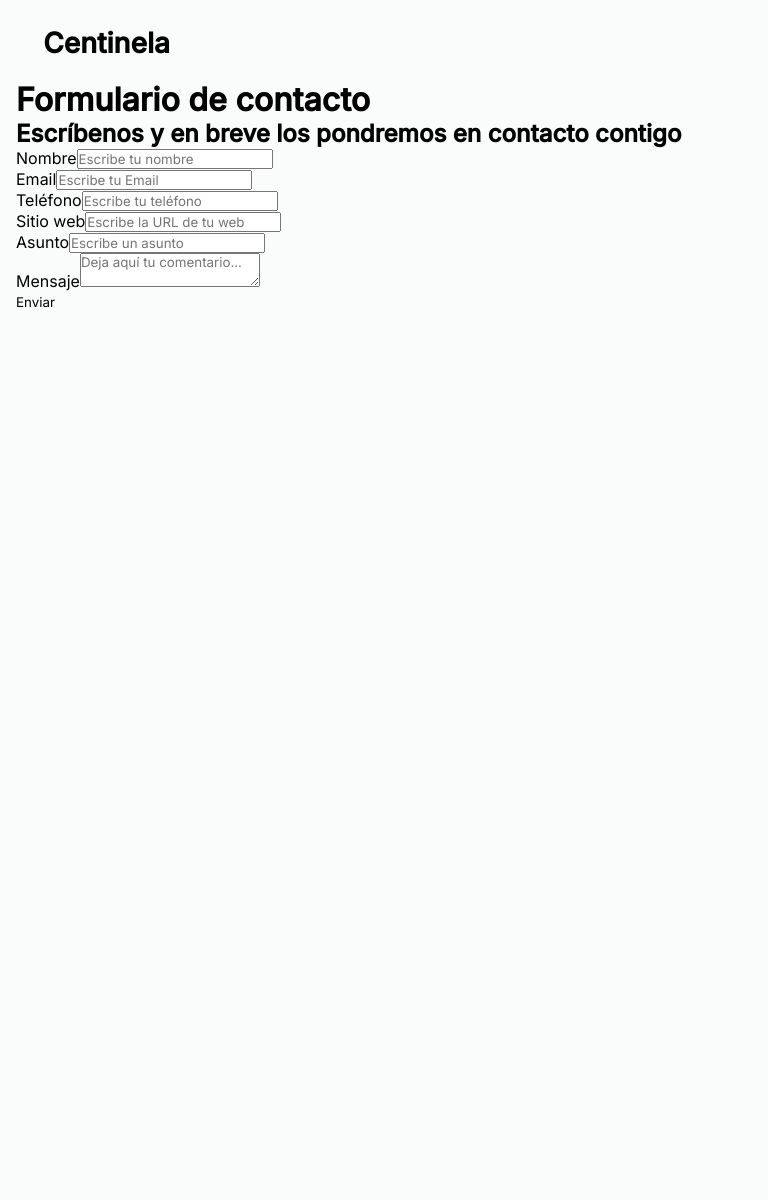
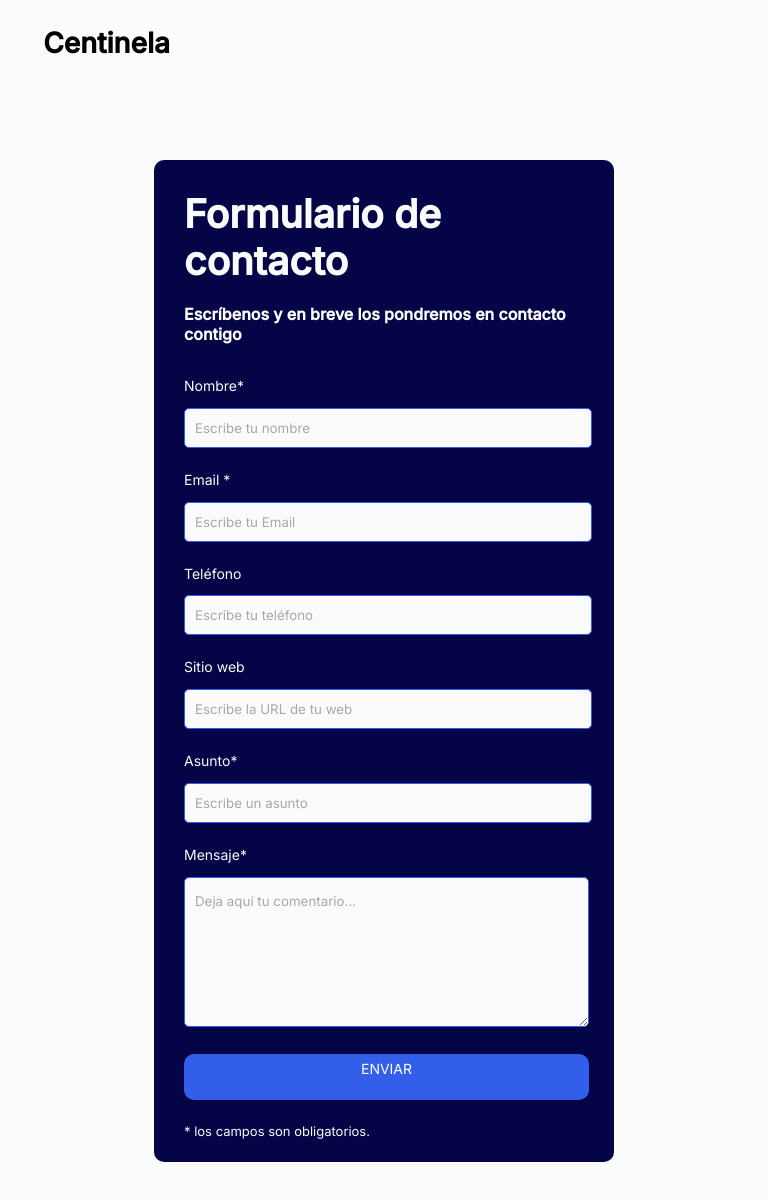
Before and after one commit to tonx117/Repo_reactproyecto, a React (Vite) app in the folder frontend/: page /contact in a window 768 px wide. Shown: the top 1200 px of the page. Before the commit the page ends 800 px from the top, so only its background shows below. Built offline with nearby package versions, Linux system fonts and the light colour scheme; no server answers.

Commit message:
Se hicieron cambios de la estilización de las páginas

```diff
--- a/frontend/src/main.jsx
+++ b/frontend/src/main.jsx
@@ -15,7 +15,6 @@ import Metalurgia from "./page/metalurgia.jsx";
 import Electricidad from "./page/electricidad.jsx";
 import Generales from "./page/generales.jsx";
 import Carpinteria from "./page/carpinteria.jsx";
-import Perfilform from "./page/Perfil.jsx"
 
 ReactDOM.createRoot(document.getElementById("root")).render(
   <React.StrictMode>
@@ -34,7 +33,6 @@ ReactDOM.createRoot(document.getElementById("root")).render(
         <Route path="/contact" element={<Contacto />} />
         <Route path="/checklist" element={<Checklist />} />
         <Route path="/carpinteria" element={<Carpinteria />} />
-        <Route path="/perfil" element={<Perfilform />} />
       </Routes>
     </Router>
   </React.StrictMode>
--- a/frontend/src/page/Contacto.jsx
+++ b/frontend/src/page/Contacto.jsx
@@ -41,87 +41,105 @@ const Contacto = () => {
   return (
     <div>
       <Navbar />
-      <form onSubmit={handleSubmit}>
-        <h1>Formulario de contacto</h1>
-        <h3>Escríbenos y en breve los pondremos en contacto contigo</h3>
+      <form action="/enviar-correo" method="post">
+    <div class="contact_form">
+      <div class="formulario_contact">
+        <h1 class="h1_contact">Formulario de contacto</h1>
+        <h3 class="h3_contact">Escríbenos y en breve los pondremos en contacto contigo</h3>
 
-        <div>
-          <label>
-            Nombre
+        <form action="submeter-formulario" method="post">
+          <p class="p_contact">
+            <label for="nombre" class="colocar_nombre"
+              >Nombre
+              <span class="obligatorio">*</span>
+            </label>
             <input
+              class="input_form"
               type="text"
-              required
+              name="Nombre"
+              id="nombre"
+              required="obligatorio"
               placeholder="Escribe tu nombre"
-              value={nombre}
-              onChange={(e) => setNombre(e.target.value)}
             />
-          </label>
+          </p>
+
+          <p class="p_contact">
+            <label for="email" class="colocar_email">
+              Email <span class="obligatorio">*</span>
+            </label>
+            <input
+              class="input_form"
+              type="email"
+              name="Email"
+              id="email"
+              required="obligatorio"
+              placeholder="Escribe tu Email"
+            />
+          </p>
+
+
+          <p class="p_contact">
+            <label for="telefone" class="colocar_telefono">Teléfono </label>
+            <input
+              class="input_form"
+              type="tel"
+              name="Telefono"
+              id="telefono"
+              placeholder="Escribe tu teléfono"
+            />
+          </p>
+
+          <p class="p_contact">
+            <label for="website" class="colocar_website">Sitio web </label>
+            <input
+              class="input_form"
+              type="url"
+              name="Website"
+              id="website"
+              placeholder="Escribe la URL de tu web"
+            />
+          </p>
+
+          <p class="p_contact">
+            <label for="asunto" class="colocar_asunto"
+              >Asunto
+              <span class="obligatorio">*</span>
+            </label>
+            <input
+              class="input_form"
+              type="text"
+              name="Asunto"
+              id="asunto"
+              required="obligatorio"
+              placeholder="Escribe un asunto"
+            />
+          </p>
+
+          <p class="p_contact">
+            <label for="mensaje" class="colocar_mensaje"
+              >Mensaje
+              <span class="obligatorio">*</span>
+            </label>
+            <textarea
+              name="Mensaje"
+              class="texto_mensaje"
+              id="mensaje"
+              required="obligatorio"
+              placeholder="Deja aquí tu comentario..."
+            ></textarea>
+          </p>
+
+          <button class="button_contact" type="submit" name="enviar_formulario" id="enviar">
+            <p class="p_contact">Enviar</p>
+          </button>
+        </form>
+
+          <p class="aviso">
+            <span class="obligatorio"> * </span>los campos son obligatorios.
+          </p>
         </div>
-
-        <div>
-          <label>
-            Email
-            <input
-              type="email"
-              required
-              placeholder="Escribe tu Email"
-              value={email}
-              onChange={(e) => setEmail(e.target.value)}
-            />
-          </label>
-        </div>
-
-        <div>
-          <label>
-            Teléfono
-            <input
-              type="tel"
-              placeholder="Escribe tu teléfono"
-              value={telefono}
-              onChange={(e) => setTelefono(e.target.value)}
-            />
-          </label>
-        </div>
-
-        <div>
-          <label>
-            Sitio web
-            <input
-              type="url"
-              placeholder="Escribe la URL de tu web"
-              value={website}
-              onChange={(e) => setWebsite(e.target.value)}
-            />
-          </label>
-        </div>
-
-        <div>
-          <label>
-            Asunto
-            <input
-              type="text"
-              required
-              placeholder="Escribe un asunto"
-              value={asunto}
-              onChange={(e) => setAsunto(e.target.value)}
-            />
-          </label>
-        </div>
-
-        <div>
-          <label>
-            Mensaje
-            <textarea
-              required
-              placeholder="Deja aquí tu comentario..."
-              value={mensaje}
-              onChange={(e) => setMensaje(e.target.value)}
-            ></textarea>
-          </label>
-        </div>
-
-        <button type="submit">Enviar</button>
-      </form>
+      </div>
+    </form>
     </div>
   );
 };
--- a/frontend/src/public/style.css
+++ b/frontend/src/public/style.css
@@ -356,3 +356,312 @@ p {
   font-size: 16px;
   border-radius: 100px;
 }
+
+/* Sección Formulario */
+.button-about{
+  background-color: #0464e2;
+  border: none;
+  color: white;
+  padding: 15px 32px;
+  text-align: center;
+  text-decoration: none;
+  display: inline-block;
+  font-size: 16px;
+  border-radius: 100px;
+}
+
+.button-about2{
+  background-color: #0464e2;
+  border: none;
+  color: white;
+  padding: 15px 32px;
+  text-align: center;
+  text-decoration: none;
+  display: inline-block;
+  font-size: 16px;
+  border-radius: 100px;
+  margin-left: 10px;
+}
+
+.hero-title-about {
+  margin-bottom: 35px;
+  font-size: 50px;
+  font-family: 'Josefin Sans', sans-serif;
+}
+
+.hero-left{
+  padding-top: 100px;
+  padding-left: 40px;
+}
+
+.hero-right{
+  padding-top: 20px;
+  padding-left: 20px;
+}
+
+.hero-info{
+  display: flex;
+  padding-top: 60px;
+  text-align: center;
+}
+
+.hero-info li {
+  text-align: center; /* Centra el contenido de cada elemento */
+  margin: 10px 10px 10px; /* Espaciado horizontal entre los elementos (ajusta según sea necesario) */
+}
+
+.hero-info li h4 {
+  font-family: 'Josefin Sans', sans-serif;
+  font-size: 18px;
+  margin: 10px
+}
+
+.img-about{
+  width: 80%;
+}
+
+/*FORMULARIO CONTACTOS*/
+/* Importación de fuentes de google fonts */
+@import url(https://fonts.googleapis.com/css?family=Noto+Sans);
+
+:root {
+  --primary-color: #335eea;
+  --link-color: #506690;
+  --btn-hover-color: #2b50c7;
+  --lg-heading: #161c2d;
+  --text-content: #869ab8;
+  --fixed-header-height: 4.5rem;
+}
+
+@media screen and (max-width: 768px) {
+  body {
+    height: 100%;
+    font-family: "Noto Sans", sans-serif;
+    background-color: #fafbfb;
+  }
+
+  .contact_form {
+    width: 380px;
+    height: auto;
+    margin: 80px auto;
+    border-radius: 10px;
+    padding-top: 30px;
+    padding-bottom: 20px;
+    background-color: rgb(4, 4, 71);
+    padding-left: 30px;
+    padding-right: 20px;
+  }
+
+  .input_form {
+    background-color: #fbfbfb;
+    width: 320px;
+    height: 40px;
+    border-radius: 5px;
+    border-style: solid;
+    border-width: 1px;
+    border-color: var(--primary-color);
+    margin-top: 10px;
+    padding-left: 10px;
+    margin-bottom: 20px;
+  }
+
+  .texto_mensaje {
+    background-color: #fbfbfb;
+    width: 320px;
+    height: 150px;
+    border-radius: 5px;
+    border-style: solid;
+    border-width: 1px;
+    border-color: var(--primary-color);
+    margin-top: 10px;
+    padding-left: 10px;
+    margin-bottom: 20px;
+    padding-top: 15px;
+  }
+
+  .colocar_nombre {
+    display: block;
+    float: center;
+  }
+
+  .button_contact {
+    height: 45px;
+    padding-left: 5px;
+    padding-right: 5px;
+    padding-bottom: 40px;
+    margin-bottom: 20px;
+    text-transform: uppercase;
+    background-color: var(--primary-color);
+    border-color: var(--primary-color);
+    border-style: solid;
+    border-radius: 10px;
+    width: 320px;
+    cursor: pointer;
+  }
+
+  .button_contact .p_contact {
+    padding-bottom: 10px;
+    color: #fff;
+  }
+
+  .obligatorio {
+    color: #fafbfb;
+  }
+
+  .aviso {
+    font-size: 13px;
+    color: #fafbfb;
+  }
+
+  .h1_contact {
+    font-size: 39px;
+    text-align: letf;
+    padding-bottom: 20px;
+    color: #fafbfb;
+  }
+
+  .h3_contact {
+    font-size: 16px;
+    padding-bottom: 30px;
+    color: #fafbfb;
+  }
+
+  .p_contact {
+    font-size: 14px;
+    color: #fafbfb;
+  }
+
+  ::-webkit-input-placeholder {
+    color: #a8a8a8;
+  }
+
+  ::-webkit-textarea-placeholder {
+    color: #a8a8a8;
+  }
+
+  .formulario_contact .input_form:focus {
+    outline: 0;
+    border: 1px solid #97d848;
+  }
+
+  .formulario_contact .texto_mensaje:focus {
+    outline: 0;
+    border: 1px solid #97d848;
+  }
+}
+
+@media screen and (min-width: 768px) {
+  .body_contact {
+    height: 100%;
+    font-family: "Noto Sans", sans-serif;
+    background-color: #fafbfb;
+  }
+
+  .contact_form {
+    width: 460px;
+    height: auto;
+    margin: 80px auto;
+    border-radius: 10px;
+    padding-top: 30px;
+    padding-bottom: 20px;
+    background-color: rgb(4, 4, 71);
+    padding-left: 30px;
+  }
+
+  .input_form {
+    background-color: #fbfbfb;
+    width: 408px;
+    height: 40px;
+    border-radius: 5px;
+    border-style: solid;
+    border-width: 1px;
+    border-color: var(--primary-color);
+    margin-top: 10px;
+    padding-left: 10px;
+    margin-bottom: 20px;
+  }
+
+  .texto_mensaje {
+    background-color: #fbfbfb;
+    width: 405px;
+    height: 150px;
+    border-radius: 5px;
+    border-style: solid;
+    border-width: 1px;
+    border-color: var(--primary-color);
+    margin-top: 10px;
+    padding-left: 10px;
+    margin-bottom: 20px;
+    padding-top: 15px;
+  }
+
+  .colocar_nombre {
+    display: block;
+    float: center;
+  }
+
+  .button_contact {
+    height: 45px;
+    padding-left: 5px;
+    padding-right: 5px;
+    padding-bottom: 40px;
+    margin-bottom: 20px;
+    text-transform: uppercase;
+    text-align: center;
+    background-color: var(--primary-color);
+    border-color: var(--primary-color);
+    border-style: solid;
+    border-radius: 10px;
+    width: 405px;
+    cursor: pointer;
+  }
+
+  .obligatorio {
+    color: #fafbfb;
+  }
+
+  .aviso {
+    font-size: 13px;
+    color: #fafbfb;
+  }
+
+  .h1_contact {
+    font-size: 39px;
+    text-align: letf;
+    padding-bottom: 20px;
+    color: #fafbfb;
+  }
+
+  .h3_contact {
+    font-size: 16px;
+    padding-bottom: 30px;
+    color: #fafbfb;
+  }
+
+  .p_contact {
+    font-size: 14px;
+    color: #fafbfb;
+  }
+
+  .button_contact .p_contact {
+    color: #fff;
+  }
+
+  ::-webkit-input-placeholder {
+    color: #a8a8a8;
+  }
+
+  ::-webkit-textarea-placeholder {
+    color: #a8a8a8;
+  }
+
+  .formulario_contact .input_form:focus {
+    outline: 0;
+    border: 1px solid #97d848;
+  }
+
+  .formulario_contact .texto_mensaje:focus {
+    outline: 0;
+    border: 1px solid #97d848;
+  }
+}
```
Also changed, not shown: frontend/src/page/Formularios.jsx (+26 -16 lines), frontend/src/page/Perfil.jsx (deleted).
